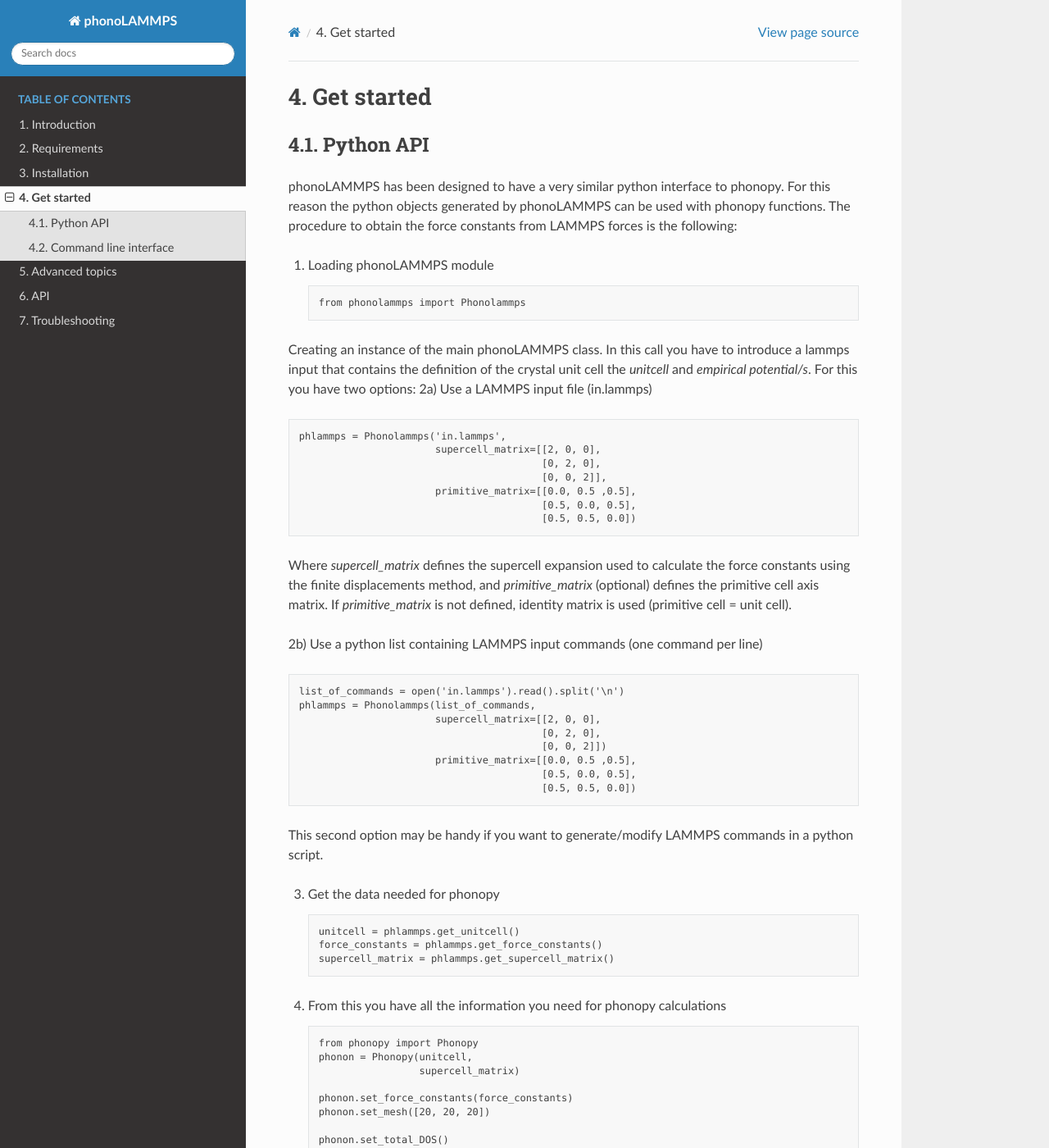
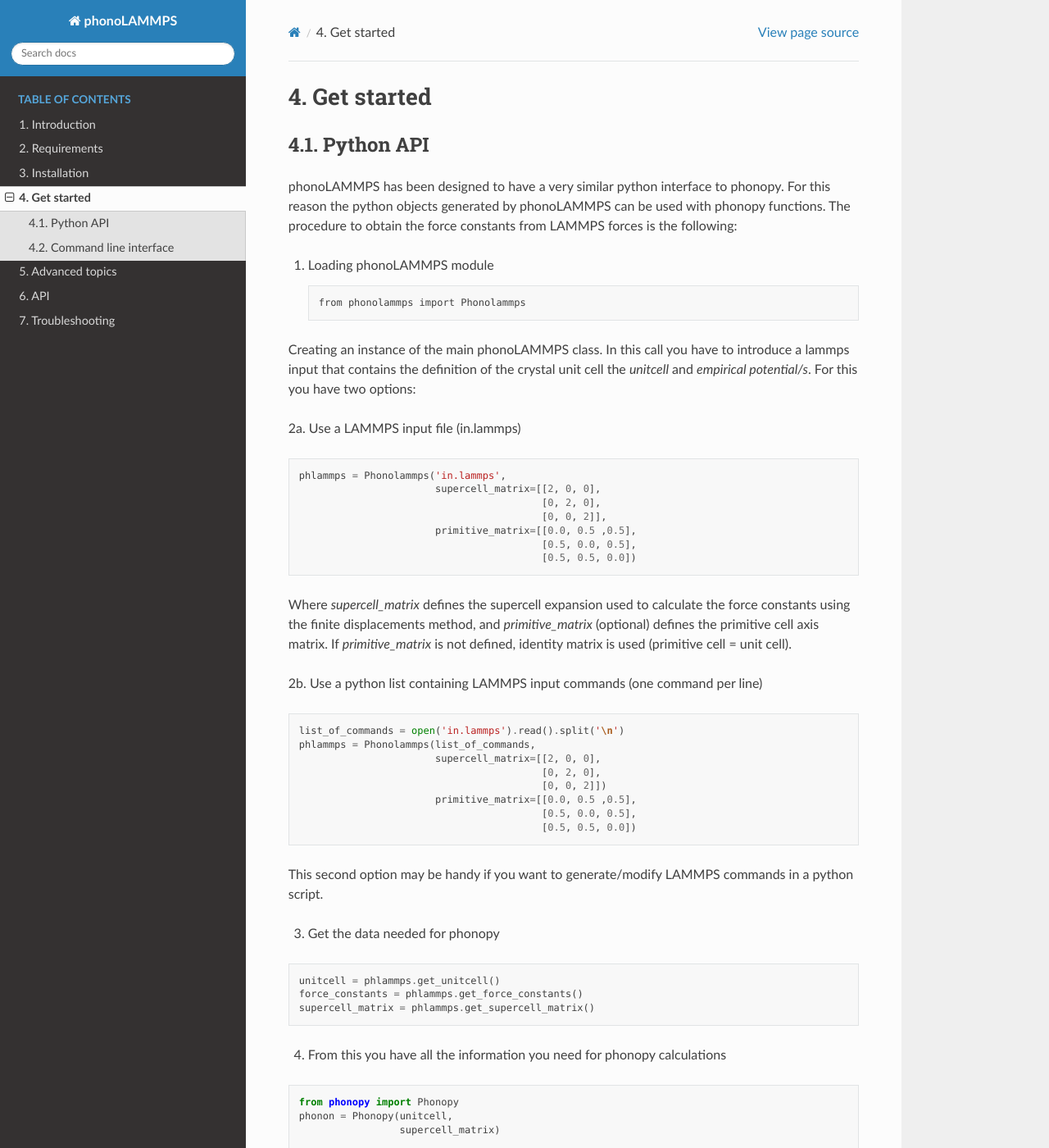
Before and after one commit to abelcarreras/phonolammps, a Sphinx documentation site: the page built from docs/starting.rst, in a window 1280 px wide and 1400 px high. Shown: the whole window at 82% size. Built offline with Sphinx 7.4.7 and the Read the Docs theme 2.0.0, drawn with Linux system fonts in a browser that asks for light colours; some of the changed text lies outside the part shown.

Commit message:
update doc

```diff
--- a/docs/starting.rst
+++ b/docs/starting.rst
@@ -16,7 +16,10 @@
 Creating an instance of the main phonoLAMMPS class. In this call you have to introduce a lammps
 input that contains the definition of the crystal unit cell the *unitcell* and *empirical potential/s*.
 For this you have two options:
-2a) Use a LAMMPS input file (in.lammps) ::
+
+2a. Use a LAMMPS input file (in.lammps)
+
+.. code-block:: python
 
     phlammps = Phonolammps('in.lammps',
                            supercell_matrix=[[2, 0, 0],
@@ -30,7 +33,9 @@
 using the finite displacements method, and *primitive_matrix* (optional) defines the primitive cell axis matrix.
 If *primitive_matrix* is not defined, identity matrix is used (primitive cell = unit cell).
 
-2b) Use a python list containing LAMMPS input commands (one command per line) ::
+2b. Use a python list containing LAMMPS input commands (one command per line)
+
+.. code-block:: python
 
     list_of_commands = open('in.lammps').read().split('\n')
     phlammps = Phonolammps(list_of_commands,
@@ -43,14 +48,18 @@
 
 This second option may be handy if you want to generate/modify LAMMPS commands in a python script.
 
-3) Get the data needed for phonopy ::
+3) Get the data needed for phonopy
+
+.. code-block:: python
 
     unitcell = phlammps.get_unitcell()
     force_constants = phlammps.get_force_constants()
     supercell_matrix = phlammps.get_supercell_matrix()
 
 
-4) From this you have all the information you need for phonopy calculations ::
+4) From this you have all the information you need for phonopy calculations
+
+.. code-block:: python
 
     from phonopy import Phonopy
     phonon = Phonopy(unitcell,
```
Also changed, not shown: docs/troubleshooting.rst (+6 -2 lines).
